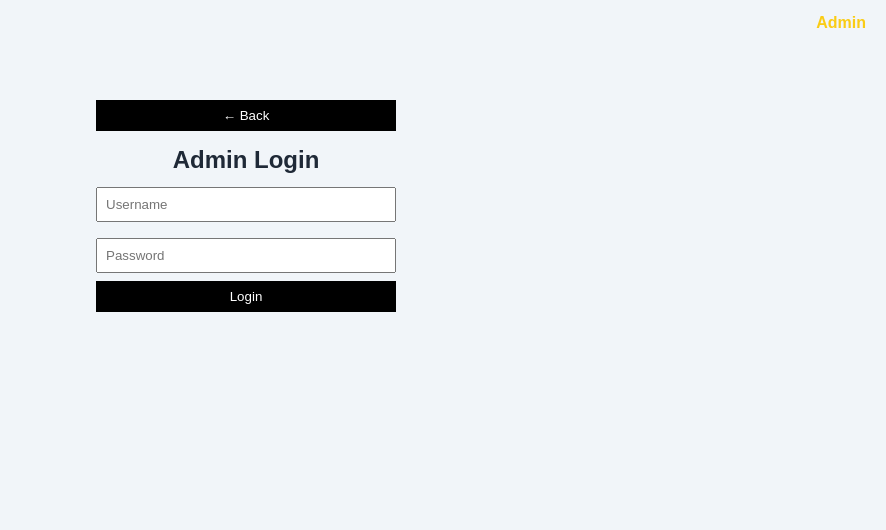
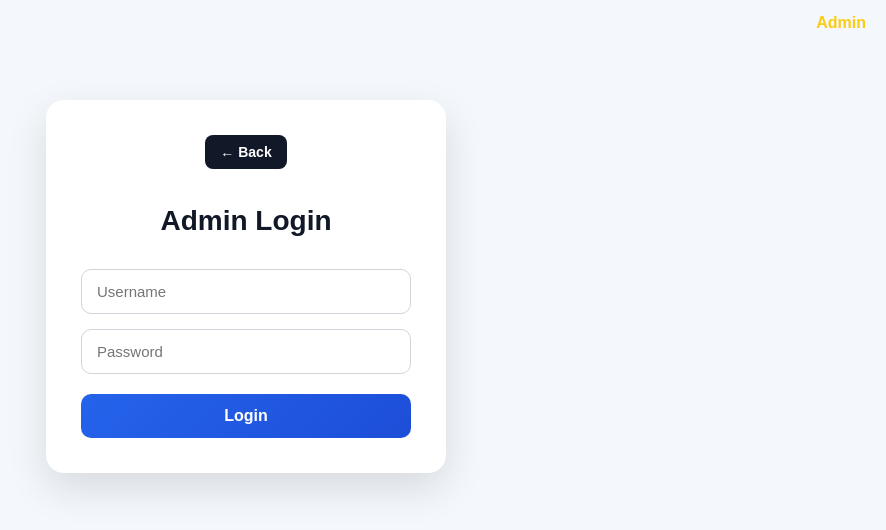
Before and after one commit to Shubham162m/Portfolio-sm, a React (Create React App) app in the folder portfolio-frontend/: page /admin in a window 1280 px wide. Shown: the top 530 px of the page, without its empty margins (394-1280 px from the left). Built offline with nearby package versions, Linux system fonts and the light colour scheme.

Commit message:
Update ViewContacts.css

```diff
--- a/portfolio-frontend/src/components/ViewContacts.css
+++ b/portfolio-frontend/src/components/ViewContacts.css
@@ -1,41 +1,335 @@
+/* =========================
+   GLOBAL
+========================= */
+
+* {
+  box-sizing: border-box;
+}
+
+body {
+  margin: 0;
+  font-family: Arial, Helvetica, sans-serif;
+  background: #f4f7fb;
+  color: #1f2937;
+}
+
+
+/* =========================
+   LOGIN PAGE
+========================= */
+
 .login-box {
-  width: 300px;
+  width: min(400px, 90%);
   margin: 100px auto;
+  padding: 35px;
+  background: #ffffff;
+  border-radius: 18px;
+  box-shadow: 0 15px 40px rgba(0, 0, 0, 0.12);
   text-align: center;
+}
+
+.login-box h2 {
+  margin: 10px 0 25px;
+  color: #111827;
+  font-size: 28px;
+}
+
+.login-box form > div {
+  margin-bottom: 15px;
 }
 
 .login-box input {
   width: 100%;
-  padding: 8px;
-  margin: 8px 0;
+  padding: 13px 15px;
+  margin: 0;
+  border: 1px solid #d1d5db;
+  border-radius: 10px;
+  outline: none;
+  font-size: 15px;
+  transition: 0.2s ease;
 }
 
-.login-box button {
+.login-box input:focus {
+  border-color: #2563eb;
+  box-shadow: 0 0 0 3px rgba(37, 99, 235, 0.12);
+}
+
+.login-box form button[type="submit"] {
   width: 100%;
-  padding: 8px;
-  background: black;
+  padding: 13px;
+  margin-top: 5px;
+  background: linear-gradient(135deg, #2563eb, #1d4ed8);
   color: white;
   border: none;
+  border-radius: 10px;
+  font-size: 16px;
+  font-weight: 600;
   cursor: pointer;
+  transition: 0.2s ease;
 }
 
-.admin-container {
-  padding: 20px;
-  background: #f5f5f5;
-  min-height: 100vh;
+.login-box form button[type="submit"]:hover {
+  transform: translateY(-1px);
+  box-shadow: 0 8px 18px rgba(37, 99, 235, 0.25);
 }
 
-.card {
-  border: 1px solid #ccc;
-  background: white;
-  padding: 10px;
-  margin: 10px 0;
+.login-box form button[type="submit"]:disabled {
+  opacity: 0.6;
+  cursor: not-allowed;
 }
+
+
+/* =========================
+   BACK BUTTON
+========================= */
+
 .back-btn {
-  margin-bottom: 10px;
-  padding: 6px 10px;
-  background: black;
+  display: inline-flex;
+  align-items: center;
+  gap: 5px;
+  margin-bottom: 20px;
+  padding: 9px 15px;
+  background: #111827;
   color: white;
   border: none;
+  border-radius: 8px;
   cursor: pointer;
+  font-size: 14px;
+  font-weight: 600;
+  transition: all 0.2s ease;
 }
+
+.back-btn:hover {
+  background: #374151;
+  transform: translateY(-1px);
+}
+
+
+/* =========================
+   ERROR MESSAGE
+========================= */
+
+.error-message {
+  margin-top: 18px;
+  padding: 12px 15px;
+  background: #fef2f2;
+  color: #dc2626;
+  border: 1px solid #fecaca;
+  border-radius: 10px;
+  font-size: 14px;
+}
+
+
+/* =========================
+   ADMIN CONTAINER
+========================= */
+
+.admin-container {
+  position: relative;
+  max-width: 1100px;
+  margin: 0 auto;
+  padding: 35px 25px 60px;
+  min-height: 100vh;
+  background: #f4f7fb;
+}
+
+.admin-container h2 {
+  margin: 5px 0 30px;
+  font-size: 32px;
+  color: #111827;
+}
+
+
+/* =========================
+   LOGOUT BUTTON
+========================= */
+
+.logout-btn {
+  position: absolute;
+  top: 35px;
+  right: 25px;
+
+  padding: 10px 18px;
+
+  background: linear-gradient(135deg, #ef4444, #dc2626);
+  color: white;
+
+  border: none;
+  border-radius: 9px;
+
+  font-size: 14px;
+  font-weight: 600;
+
+  cursor: pointer;
+
+  box-shadow: 0 5px 14px rgba(220, 38, 38, 0.25);
+
+  transition: all 0.2s ease;
+}
+
+.logout-btn:hover {
+  background: linear-gradient(135deg, #dc2626, #b91c1c);
+  transform: translateY(-2px);
+  box-shadow: 0 8px 18px rgba(220, 38, 38, 0.3);
+}
+
+.logout-btn:active {
+  transform: translateY(0);
+}
+
+
+/* =========================
+   LOADING MESSAGE
+========================= */
+
+.admin-container > p {
+  color: #6b7280;
+}
+
+
+/* =========================
+   CONTACT CARD
+========================= */
+
+.card {
+  position: relative;
+
+  background: #ffffff;
+
+  padding: 22px 24px;
+  margin: 16px 0;
+
+  border: 1px solid #e5e7eb;
+  border-radius: 14px;
+
+  box-shadow: 0 5px 18px rgba(15, 23, 42, 0.06);
+
+  transition: all 0.25s ease;
+
+  overflow: hidden;
+}
+
+/* Blue line on left side */
+
+.card::before {
+  content: "";
+  position: absolute;
+  left: 0;
+  top: 0;
+  width: 4px;
+  height: 100%;
+  background: linear-gradient(
+    to bottom,
+    #2563eb,
+    #7c3aed
+  );
+}
+
+.card:hover {
+  transform: translateY(-3px);
+  box-shadow: 0 12px 28px rgba(15, 23, 42, 0.1);
+  border-color: #dbeafe;
+}
+
+
+/* =========================
+   CONTACT TEXT
+========================= */
+
+.card p {
+  margin: 10px 0;
+  line-height: 1.6;
+  color: #4b5563;
+  font-size: 15px;
+}
+
+.card p:first-child {
+  margin-top: 0;
+}
+
+.card p:last-child {
+  margin-bottom: 0;
+}
+
+.card strong {
+  display: inline-block;
+  min-width: 75px;
+  color: #111827;
+  font-weight: 700;
+}
+
+
+/* =========================
+   MESSAGE TEXT
+========================= */
+
+.card p:nth-child(3) {
+  margin-top: 16px;
+  padding: 14px;
+
+  background: #f8fafc;
+
+  border-radius: 9px;
+
+  color: #374151;
+
+  white-space: pre-wrap;
+  word-break: break-word;
+}
+
+
+/* =========================
+   DATE
+========================= */
+
+.card p:last-child {
+  font-size: 13px;
+  color: #9ca3af;
+}
+
+
+/* =========================
+   MOBILE
+========================= */
+
+@media (max-width: 600px) {
+
+  .admin-container {
+    padding: 25px 15px 40px;
+  }
+
+  .admin-container h2 {
+    font-size: 26px;
+    margin-top: 15px;
+    padding-right: 90px;
+  }
+
+  .logout-btn {
+    top: 25px;
+    right: 15px;
+    padding: 9px 13px;
+    font-size: 13px;
+  }
+
+  .back-btn {
+    margin-bottom: 15px;
+  }
+
+  .card {
+    padding: 18px;
+  }
+
+  .card p {
+    font-size: 14px;
+  }
+
+  .card strong {
+    display: block;
+    margin-bottom: 3px;
+  }
+
+  .login-box {
+    margin: 60px auto;
+    padding: 25px 20px;
+  }
+}
```
